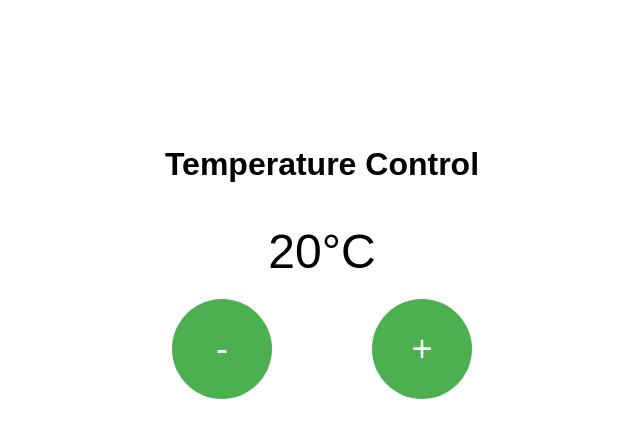
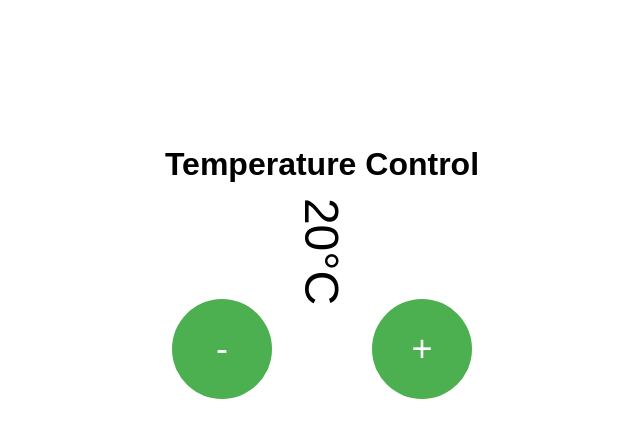
Before and after one commit to mohdhisham24/ThesisWebapp, a Flask app: page /raspberry_touch in a window 1280 px wide. Shown: the part 138-576 px from the top of the page, without its empty margins (318-958 px from the left). Run offline with Flask 3, Linux system fonts and the light colour scheme; some libraries are stand-ins or nearby versions.

Commit message:
scrreens seperated v3

```diff
--- a/templates/raspberry_touch.html
+++ b/templates/raspberry_touch.html
@@ -22,6 +22,7 @@
         .temperature {
             font-size: 48px;
             margin: 20px 0;
+            transform: rotate(90deg);
         }
         .button-container {
             display: flex;
```
